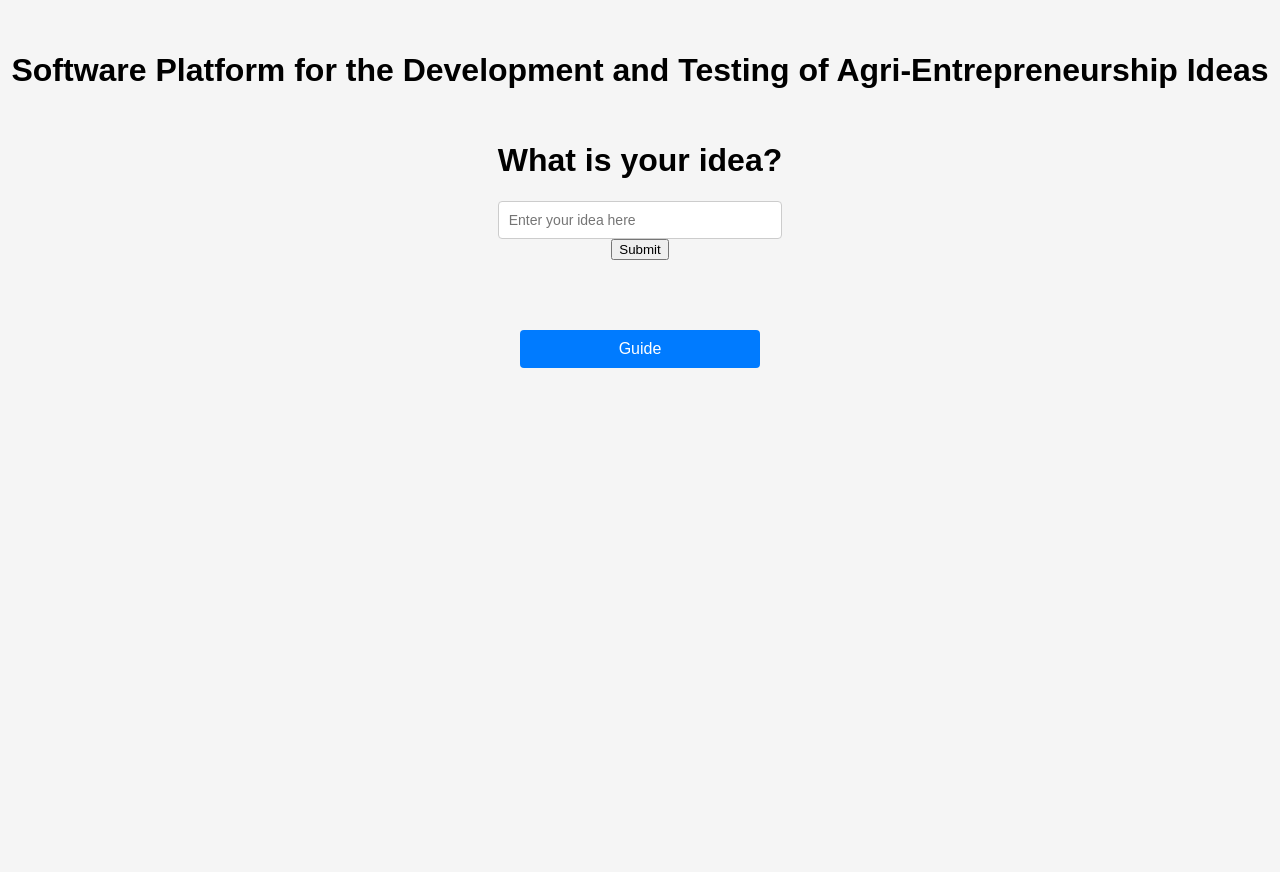
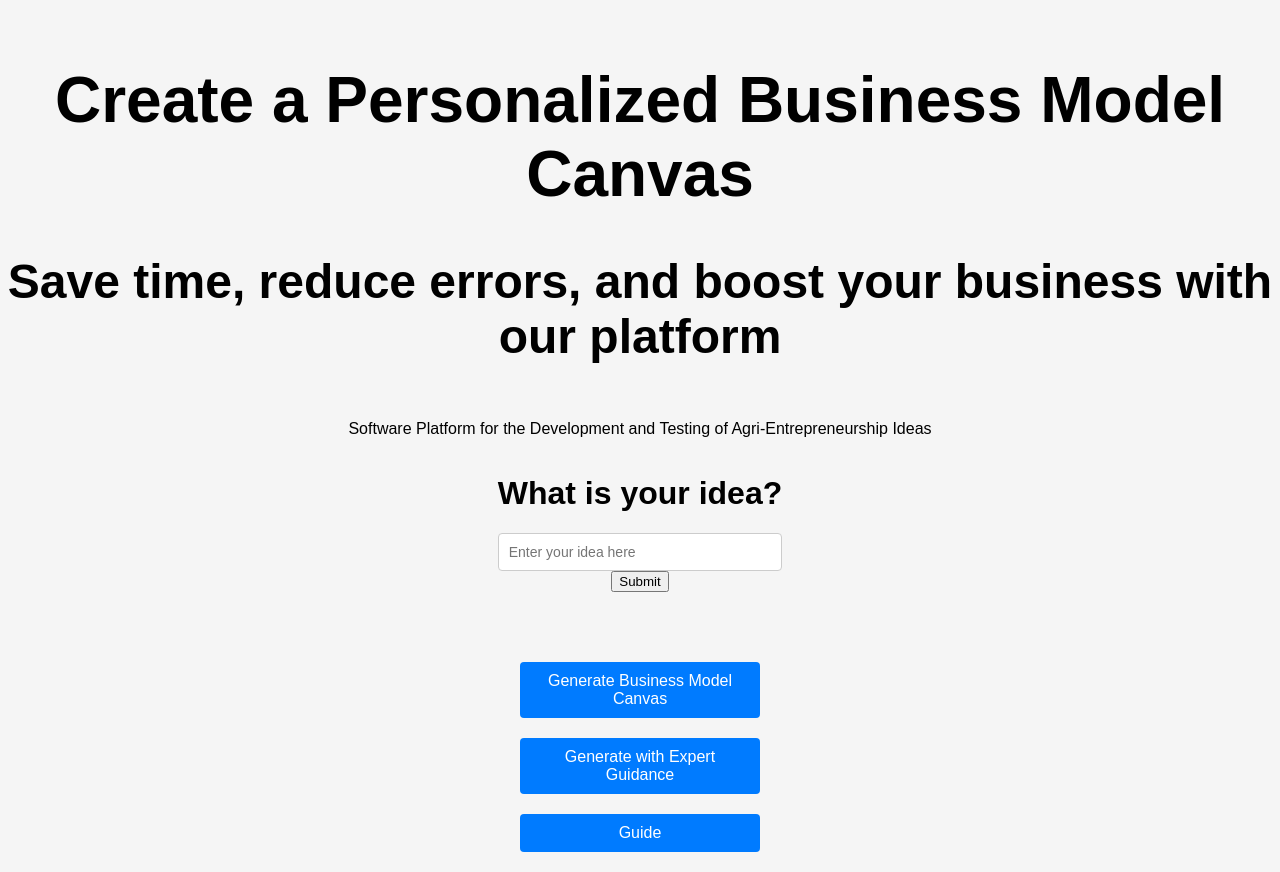
Before and after one commit to Seele28/Agr-Business-Plan-Canvas, a Flask app: page / in a window 1280 px wide. Shown: the part 38-910 px from the top of the page. Before the commit the page ends 406 px from the top, so only its background shows below. Run offline with Flask 3, Linux system fonts and the light colour scheme.

Commit message:
Update index.html
改ui

```diff
--- a/BMC-qwen_model_PH/templates/index.html
+++ b/BMC-qwen_model_PH/templates/index.html
@@ -2,20 +2,29 @@
 <html lang="en">
 <head>
     <meta charset="UTF-8">
+    <meta name="viewport" content="width=device-width, initial-scale=1.0">
     <title>BMC Generator</title>
     <link rel="stylesheet" type="text/css" href="static/css/style.css">
 </head>
+<body>
 <nav>
     <a href="/">Home</a>
     <a href="/generate">Generate</a>
     <a href="/submit">Guide</a>
 </nav>
-<body>
 <div class="container-index">
+    <!-- Title Section -->
     <div class="title">
+        <h1>Create a Personalized Business Model Canvas</h1>
+        <h2>Save time, reduce errors, and boost your business with our platform</h2>
+    </div>
+
+    <!-- Subtitle Bar -->
+    <div class="subtitle-bar">
         <p>Software Platform for the Development and Testing of Agri-Entrepreneurship Ideas</p>
     </div>
- <!-- 嵌入 generate.html 的内容 -->
+
+    <!-- Generate Section -->
     <div class="generate-section">
         <h1>What is your idea?</h1>
         <form action="/generate" method="post">
@@ -23,8 +32,11 @@
             <input type="submit" value="Submit">
         </form>
     </div>
+
+    <!-- Button Section -->
     <div class="options">
-       <!--删除了generate button -->
+        <a class="button" href="/generate">Generate Business Model Canvas</a>
+        <a class="button" href="/expert">Generate with Expert Guidance</a>
         <a class="button" href="/submit">Guide</a>
     </div>
 </div>
```
